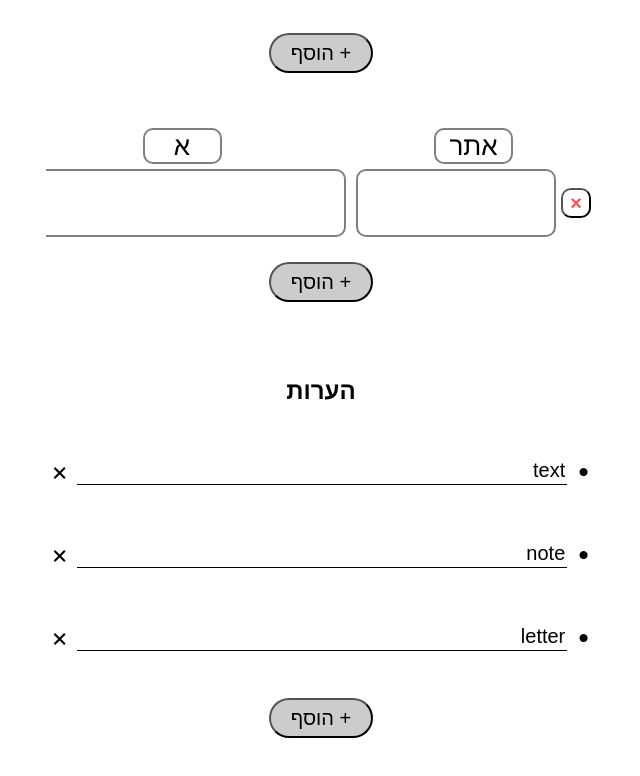
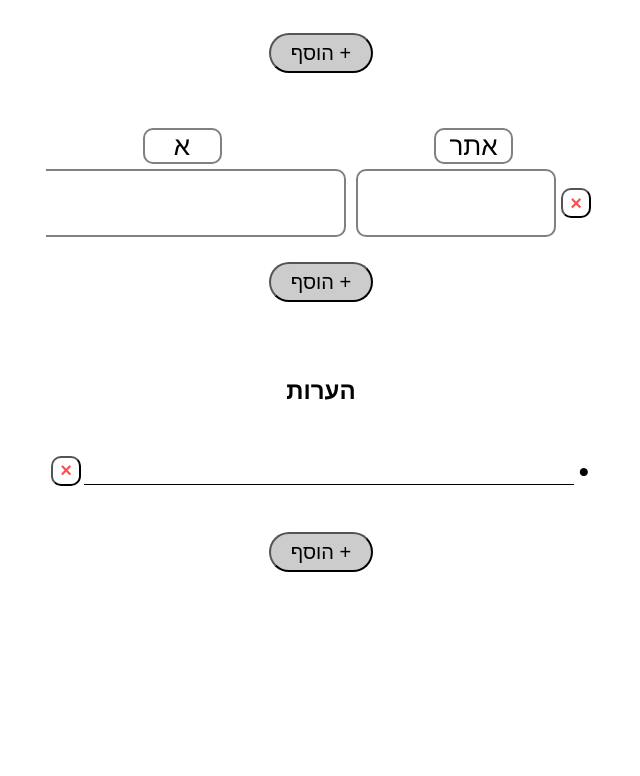
Before and after one commit to yotam-yakovw/workweek, a React (Create React App) app: page / in a window 1280 px wide. Shown: the part 538-1314 px from the top of the page, without its empty margins (319-959 px from the left). After the commit the page ends 1160 px from the top, so only its background shows below. Built offline with nearby package versions, Linux system fonts and the light colour scheme.

Commit message:
seperated notes from workplaceslice

```diff
--- a/src/Components/Locations/Locations.js
+++ b/src/Components/Locations/Locations.js
@@ -10,10 +10,7 @@ export default function Locations() {
 
   const locations = useSelector((state) => state.locations.value);
 
-  const addLocation = () => {
-    dispatch(locationsSlice.actions.addLocation());
-    console.log(locations);
-  };
+  const addLocation = () => dispatch(locationsSlice.actions.addLocation());
 
   return (
     <>
@@ -38,8 +35,6 @@ export default function Locations() {
 function Location({ location }) {
   const { id, name, days } = location;
 
-  const locations = useSelector((state) => state.locations.value);
-
   const dispatch = useDispatch();
 
   const { removeLocation, setLocationName, setLocationDay } = {
@@ -62,7 +57,6 @@ function Location({ location }) {
 
   const onDelete = () => {
     removeLocation(id);
-    console.log(locations);
   };
 
   return (
--- a/src/Components/Notes/Notes.js
+++ b/src/Components/Notes/Notes.js
@@ -1,35 +1,46 @@
 import './Notes.css';
 import AddButton from '../AddButton/AddButton';
-import { useState } from 'react';
+import RemoveButton from '../RemoveButton/RemoveButton';
+import { useSelector } from 'react-redux';
+import { useDispatch } from 'react-redux';
+import notesSlice from '../../redux/notesSlice';
 
 export default function Notes() {
-  // const [notes, setNotes] = useState(0);
-  const [altNotes, setAltNotes] = useState(['text', 'note', 'letter']);
+  const dispatch = useDispatch();
 
-  const addNote = () => setAltNotes([...altNotes, '']);
+  const notes = useSelector((state) => state.notes.value);
+
+  const addNote = () => dispatch(notesSlice.actions.addNote());
 
   return (
     <div className='notes'>
       <p className='notes__title'>הערות</p>
-      {altNotes.map((text, key) => (
-        <Note text={text} notes={altNotes} setNotes={setAltNotes} key={key} />
+      {notes.map((note, key) => (
+        <Note note={note} key={key} />
       ))}
       <AddButton onClick={addNote} />
     </div>
   );
 }
 
-function Note({ text, notes, setNotes }) {
-  const [textValue, setTextValue] = useState(text);
+function Note({ note }) {
+  const { id, text } = note;
 
-  const onTextChange = (evt) => setTextValue(evt.target.value);
+  const dispatch = useDispatch();
 
-  const onDeleteClick = () => {
-    const newNotes = notes.filter((word) => {
-      setTextValue(word);
-      return word !== text;
-    });
-    setNotes(newNotes);
+  const { removeNote, setNote } = {
+    removeNote: (id) => dispatch(notesSlice.actions.removeNote(id)),
+    setNote: ({ id, value }) =>
+      dispatch(notesSlice.actions.setNote({ id, value })),
+  };
+
+  const onTextChange = (evt) => {
+    const { id, value } = evt.target;
+    setNote({ id, value });
+  };
+
+  const onDelete = () => {
+    removeNote(id);
   };
 
   return (
@@ -37,13 +48,12 @@ function Note({ text, notes, setNotes }) {
       <p className='note__dot'>•</p>
       <input
         type='text'
-        value={textValue || ''}
+        value={text}
         onChange={onTextChange}
         className='note__input'
+        id={id + '_note'}
       />
-      <p onClick={onDeleteClick} className='note__delete'>
-        ×
-      </p>
+      <RemoveButton onClick={onDelete} />
     </div>
   );
 }
--- /dev/null
+++ b/src/redux/notesSlice.js
@@ -0,0 +1,35 @@
+import { createSlice } from '@reduxjs/toolkit';
+
+const notesSlice = createSlice({
+  name: 'notes',
+  initialState: {
+    value: [
+      {
+        id: 0,
+        text: '',
+      },
+    ],
+  },
+  reducers: {
+    addNote: (state) => {
+      state.value.push({
+        id:
+          state.value.length === 0
+            ? 0
+            : state.value[state.value.length - 1].id + 1,
+        text: '',
+      });
+    },
+    removeNote: (state, action) => {
+      state.value = state.value.filter(({ id }) => id !== action.payload);
+    },
+    setNote: (state, action) => {
+      const id = Number(action.payload.id.split('_')[0]);
+      const noteIndex = state.value.findIndex((note) => note.id === id);
+
+      state.value[noteIndex].text = action.payload.value;
+    },
+  },
+});
+
+export default notesSlice;
--- a/src/redux/store.js
+++ b/src/redux/store.js
@@ -1,12 +1,14 @@
 import { configureStore } from '@reduxjs/toolkit';
 import workersSlice from './workersSlice';
 import locationsSlice from './locationsSlice';
+import notesSlice from './notesSlice';
 import workplaceSlice from './workplaceSlice';
 
 export const store = configureStore({
   reducer: {
     workers: workersSlice.reducer,
     locations: locationsSlice.reducer,
+    notes: notesSlice.reducer,
     workplace: workplaceSlice.reducer,
   },
 });
```
